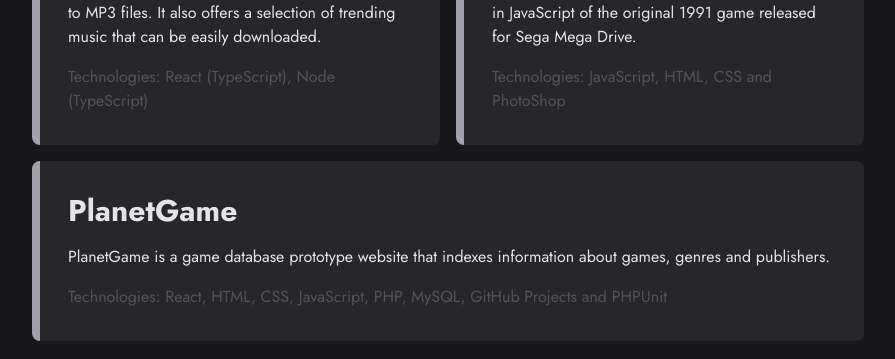
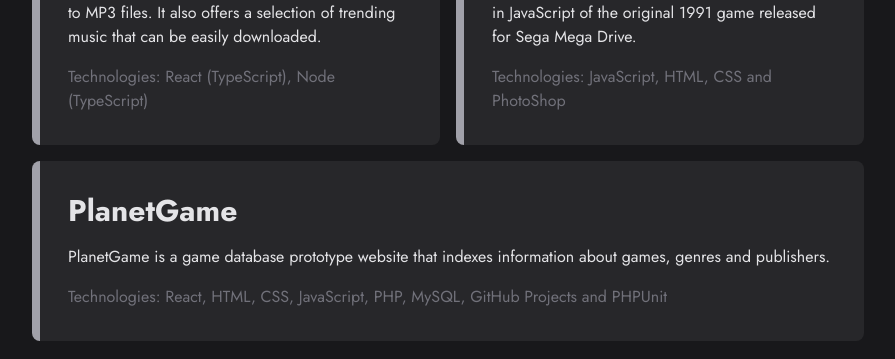
Before and after one commit to livramatheus/livramento, a Next.js app: page / in a window 1280 px wide. Shown: the part 1353-1712 px from the top of the page, without its empty margins (192-1087 px from the left). Built offline with nearby package versions, Linux system fonts and the light colour scheme; no server answers.

Commit message:
fix: improve textreadability

```diff
--- a/app/components/ProjectsPreview/index.tsx
+++ b/app/components/ProjectsPreview/index.tsx
@@ -19,7 +19,7 @@ const ProjectsPreview = (props: IProps) => {
             >
               <Link href={`/portfolio/${p.id}`} className="text-zinc-200 text-3xl font-bold hover:underline">{p.title}</Link>
               <div className="text-zinc-200">{p.abstract}</div>
-              <div className="text-zinc-600">Technologies: {p.technologies}</div>
+              <div className="text-zinc-500">Technologies: {p.technologies}</div>
             </div>
           )
         })
```
